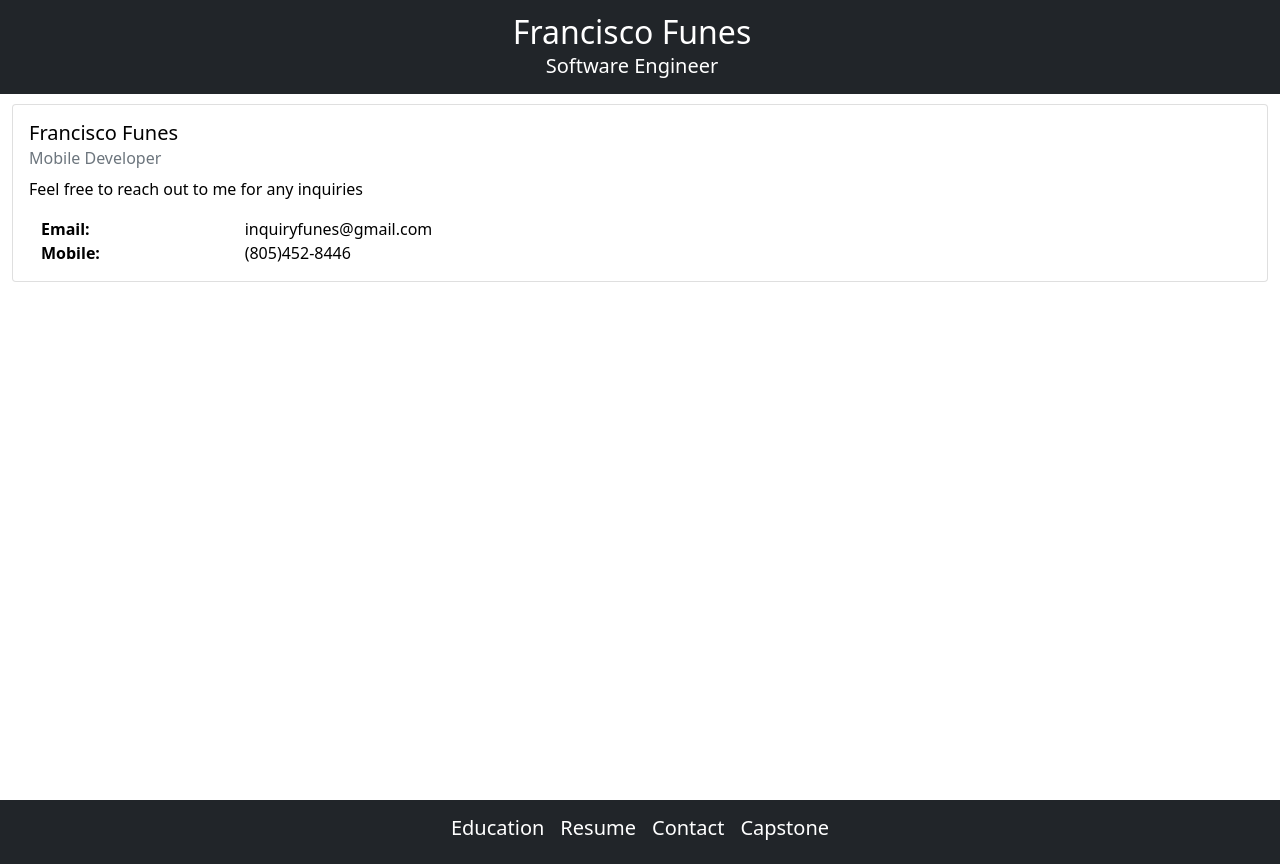
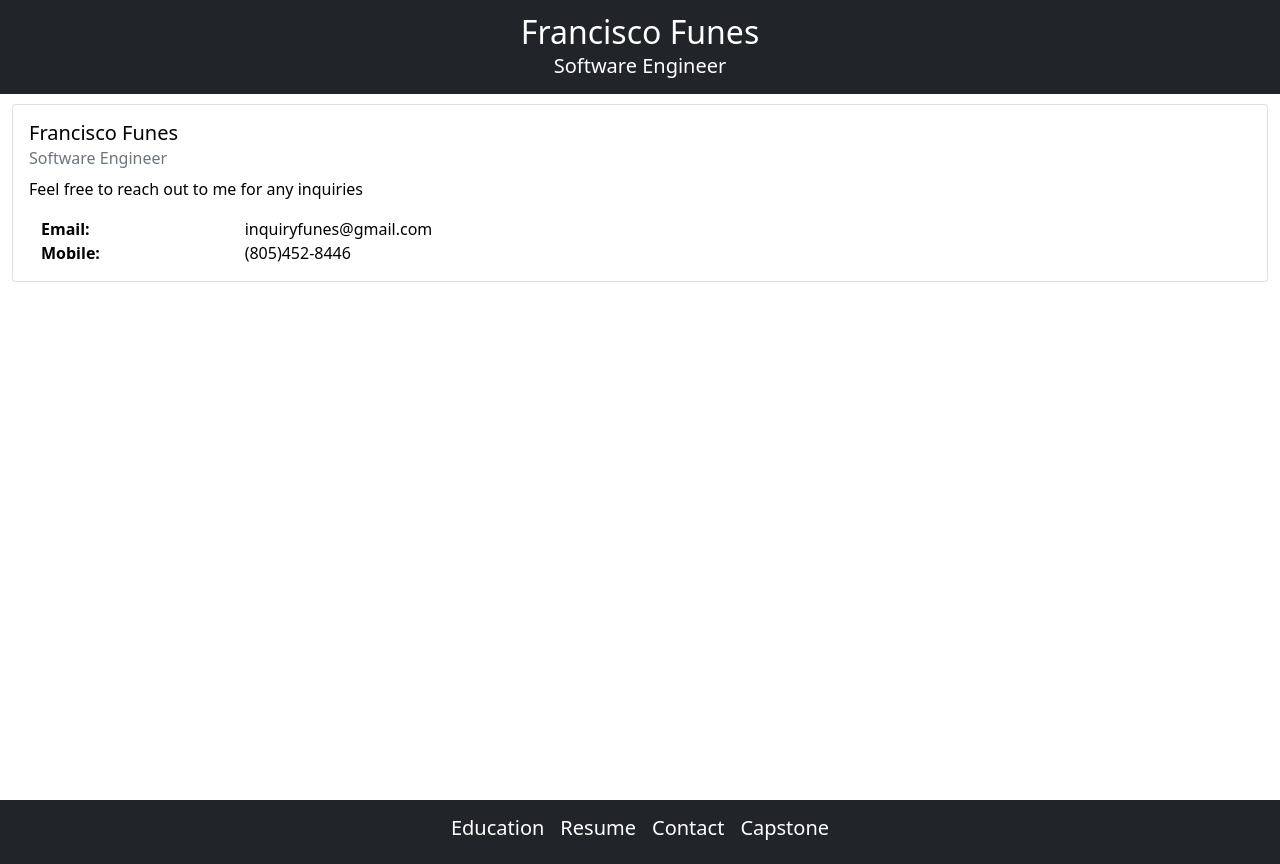
Before and after one commit to franny1615/site, a Next.js app: page /contact in a window 1280 px wide. Built offline with nearby package versions, Linux system fonts and the light colour scheme.

Commit message:
nav wasn't centered, contact update

```diff
--- a/components/navigationbar.js
+++ b/components/navigationbar.js
@@ -6,7 +6,7 @@ import Image from 'next/image'
 export default function NavigationBar() {
   return (
     <Navbar className="d-flex justify-content-center align-items-center" bg="dark" expand="lg" variant='light' >
-      <Navbar.Brand href="/">
+      <Navbar.Brand href="/" style={{margin:0}}>
         <h2 style={{ color: 'white', textAlign: 'center', margin: 0 }}>Francisco Funes</h2>
         <p style={{ color: 'white', textAlign: 'center', margin: 0 }}>Software Engineer</p>
       </Navbar.Brand>
--- a/pages/contact.js
+++ b/pages/contact.js
@@ -7,7 +7,7 @@ export default function Contact() {
             <Card>
                 <Card.Body>
                     <Card.Title>Francisco Funes</Card.Title>
-                    <Card.Subtitle className="mb-2 text-muted">Mobile Developer</Card.Subtitle>
+                    <Card.Subtitle className="mb-2 text-muted">Software Engineer</Card.Subtitle>
                     <Card.Text>Feel free to reach out to me for any inquiries</Card.Text>
                     <Container fluid>
                             <Row>
```
